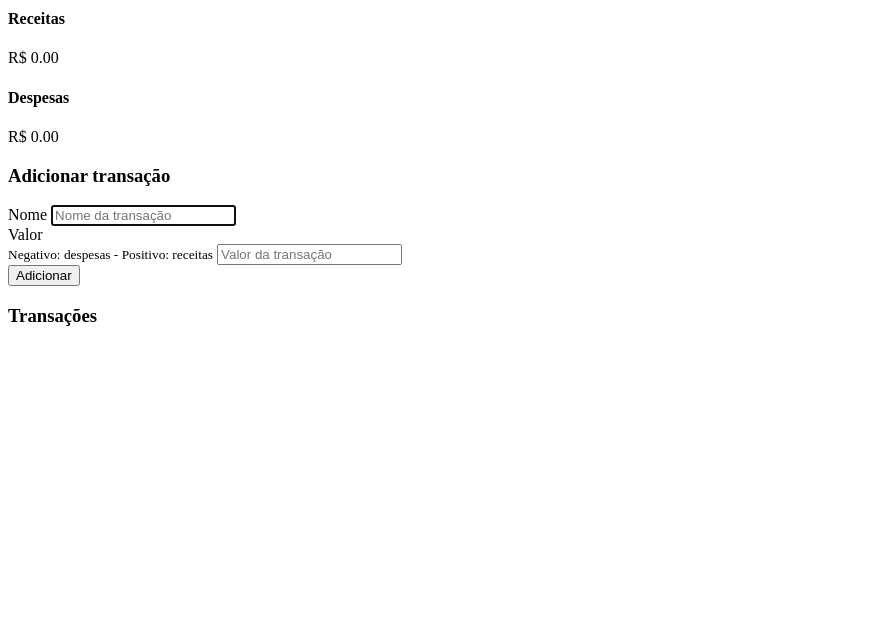
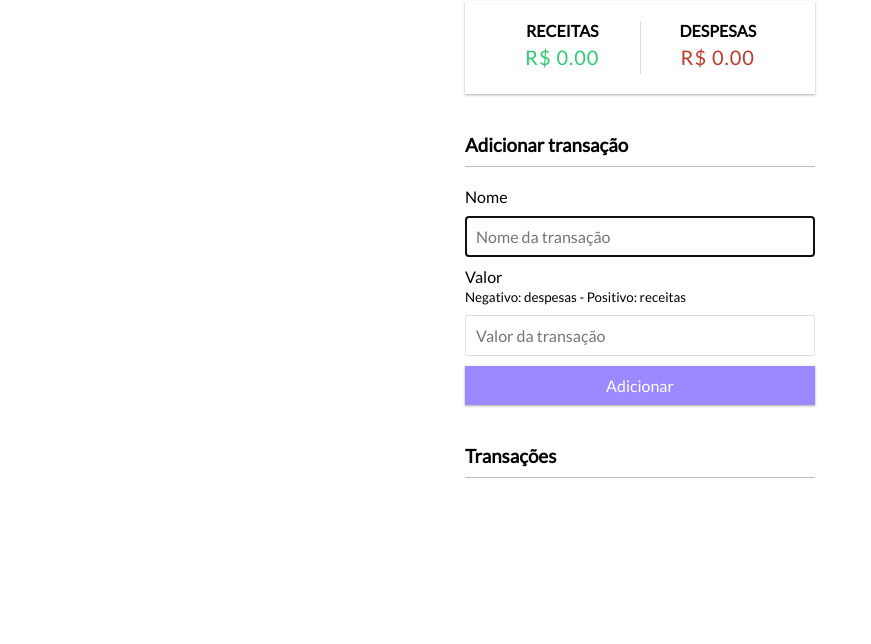
Before and after one commit to Joel-Phitter/receitas-e-despesas, a plain HTML site: page index.html in a window 1280 px wide. Shown: the part 156-800 px from the top of the page, without its empty margins (0-871 px from the left). Drawn offline with Linux system fonts and the light colour scheme; the site is published under a folder, as on GitHub Pages, so addresses that start at the root find nothing; files whose address does not match are found by name.

Commit message:
Update index.html

```diff
--- a/index.html
+++ b/index.html
@@ -4,7 +4,7 @@
 <head>
     <meta charset="UTF-8" />
     <meta name="viewport" content="width=device-width, initial-scale=1.0" />
-    <link rel="stylesheet" href="/receitas-e-despesas.css" />
+    <link rel="stylesheet" href="./receitas-e-despesas.css" />
     <title>Controle de despesas</title>
 </head>
 
```
